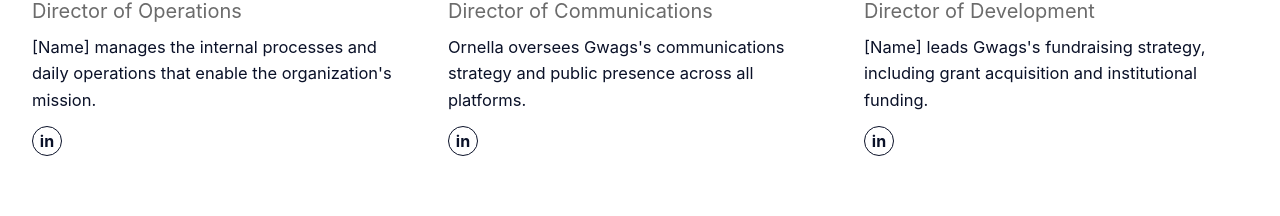
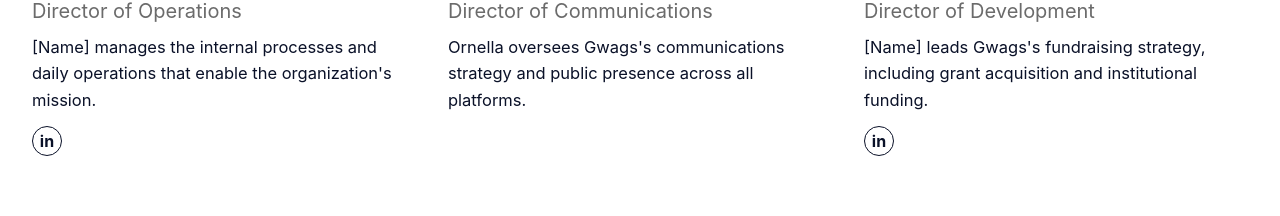
Before and after one commit to Daryllgio/gwags-website, a Next.js app: page /about/leadership in a window 1280 px wide. Shown: the part 1500-1716 px from the top of the page. Built offline with nearby package versions, Linux system fonts and the light colour scheme.

Commit message:
Remove LinkedIn icon from Ornella Ebolo's Leadership grid card too

```diff
--- a/app/about/leadership/page.tsx
+++ b/app/about/leadership/page.tsx
@@ -38,7 +38,7 @@ const governanceBoard = [
 
 const executiveTeam = [
   { name: '[Name Placeholder]', role: 'Director of Operations',      roleFr: 'Directeur des Opérations',      bio: "[Name] manages the internal processes and daily operations that enable the organization's mission.",        bioFr: "[Nom] gère les processus internes et les opérations quotidiennes qui soutiennent la mission de l'organisation.", linkedinUrl: 'https://linkedin.com/in/placeholder' /* UPDATE: Replace with actual LinkedIn URL */ },
-  { name: 'Ornella Ebolo', role: 'Director of Communications',  roleFr: 'Directeur de la Communication', bio: "Ornella oversees Gwags's communications strategy and public presence across all platforms.",                   bioFr: "Ornella supervise la stratégie de communication de Gwags et sa présence publique sur toutes les plateformes.", linkedinUrl: 'https://linkedin.com/in/placeholder' /* UPDATE: Replace with actual LinkedIn URL */, image: '/images/leadership/ornella-ebolo.jpg' },
+  { name: 'Ornella Ebolo', role: 'Director of Communications',  roleFr: 'Directeur de la Communication', bio: "Ornella oversees Gwags's communications strategy and public presence across all platforms.",                   bioFr: "Ornella supervise la stratégie de communication de Gwags et sa présence publique sur toutes les plateformes.", image: '/images/leadership/ornella-ebolo.jpg' },
   { name: '[Name Placeholder]', role: 'Director of Development',     roleFr: 'Directeur du Développement',    bio: "[Name] leads Gwags's fundraising strategy, including grant acquisition and institutional funding.",                   bioFr: "[Nom] dirige la stratégie de collecte de fonds de Gwags, incluant l'acquisition de subventions et le financement institutionnel.", linkedinUrl: 'https://linkedin.com/in/placeholder' /* UPDATE: Replace with actual LinkedIn URL */ },
 ]
 
```
